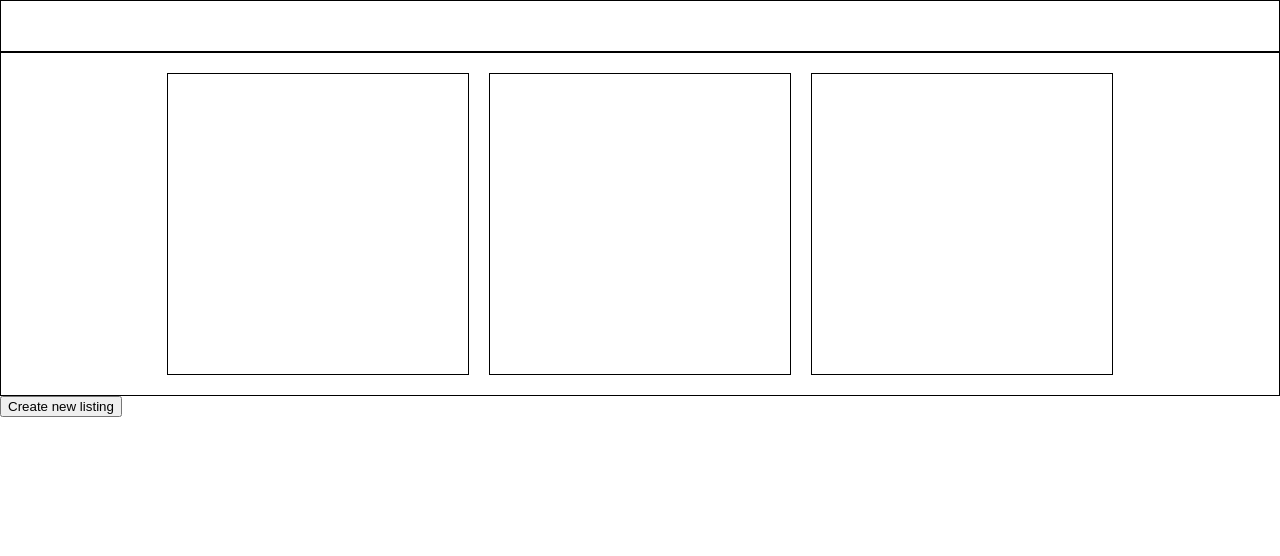
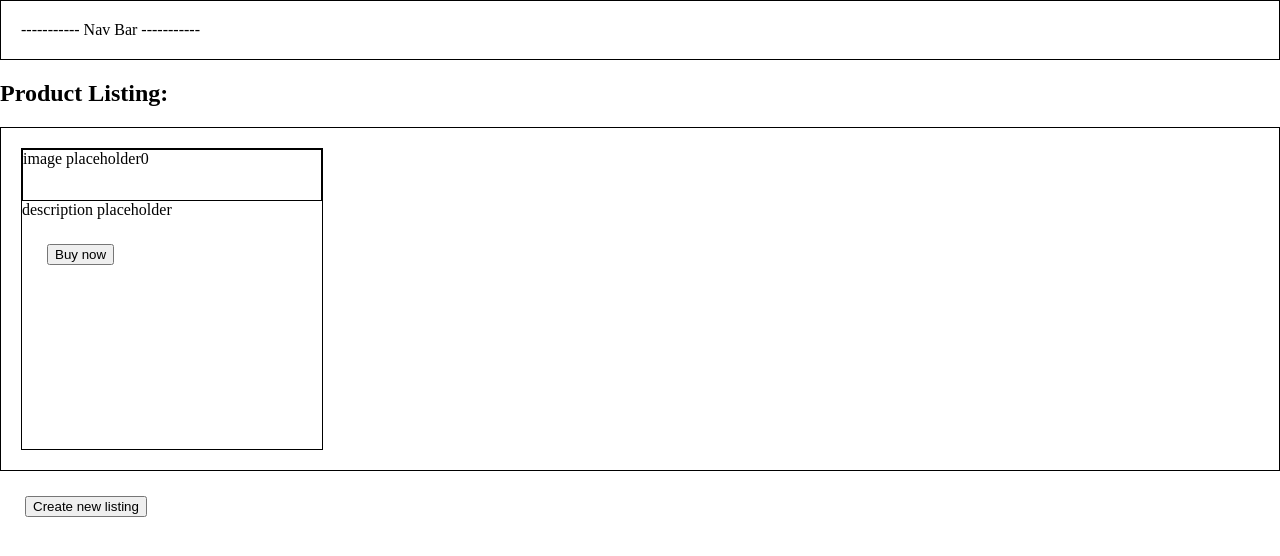
Before and after one commit to V1SH4N/UOM, a plain HTML site: page index.html in a window 1280 px wide. Both pictures are taken after a click on the button "Create new listing". Drawn offline with Linux system fonts and the light colour scheme.

Commit message:
implement create listing functionality

```diff
--- a/index.html
+++ b/index.html
@@ -9,13 +9,10 @@
 </head>
 
 <body>
-    <div id="navBar"></div>
-    <div id="productsContainer">
-        <div class="product"></div>
-        <div class="product"></div>
-        <div class="product"></div>
-    </div>
-    <button type="button" id="newProduct">Create new listing</button>
+    <div id="navBar">-----------  Nav Bar  -----------</div>
+    <h2>Product Listing:</h2>
+    <div id="listingsContainer"></div>
+    <button type="button" id="newListing">Create new listing</button>
 
 </body>
 
--- a/javascript.js
+++ b/javascript.js
@@ -0,0 +1,42 @@
+const newListingButton = document.querySelector('#newListing');
+const listingsContainer = document.querySelector('#listingsContainer');
+
+let listingID = 0;
+
+newListingButton.addEventListener('click', (e) => {
+    const newListing = document.createElement('div');
+    newListing.classList.add('listing');
+    newListing.id = listingID;
+
+
+    const image = document.createElement('div');
+    image.classList.add('image');
+    image.style.cssText = ['height: 50px; border: 1px solid black'];
+    image.textContent = 'image placeholder' + listingID;
+
+
+
+    const description = document.createElement('div');
+    description.classList.add('description');
+    description.textContent = 'description placeholder'
+
+    const purchaseButton = document.createElement('button');
+    purchaseButton.id = 'purchaseButton';
+    purchaseButton.type = 'button'
+    purchaseButton.textContent = 'Buy now';
+
+    newListing.appendChild(image);
+    newListing.appendChild(description);
+    newListing.appendChild(purchaseButton);
+
+
+    listingsContainer.appendChild(newListing);
+    listingID++;
+})
+
+listingsContainer.addEventListener('click', (e) => {
+    if (e.target.id === 'purchaseButton'){
+        e.target.parentNode.remove();
+    }
+
+})
--- a/style.css
+++ b/style.css
@@ -3,16 +3,16 @@ body{
     padding: 0;
 }
 
-#productsContainer{
+#listingsContainer{
     border: 1px solid black;
     padding: 20px;
     display: flex;
     flex-wrap: wrap;
-    justify-content: center;
+    justify-content: flex-start;
     gap: 20px;
 }
 
-.product{
+.listing{
     width: 300px;
     height: 300px;
     border: 1px solid black;
@@ -20,5 +20,9 @@ body{
 
 #navBar{
     border: 1px solid black;
-    height: 50px;
+    padding: 20px;
 }
+
+button{
+    margin: 25px;
+}
```
